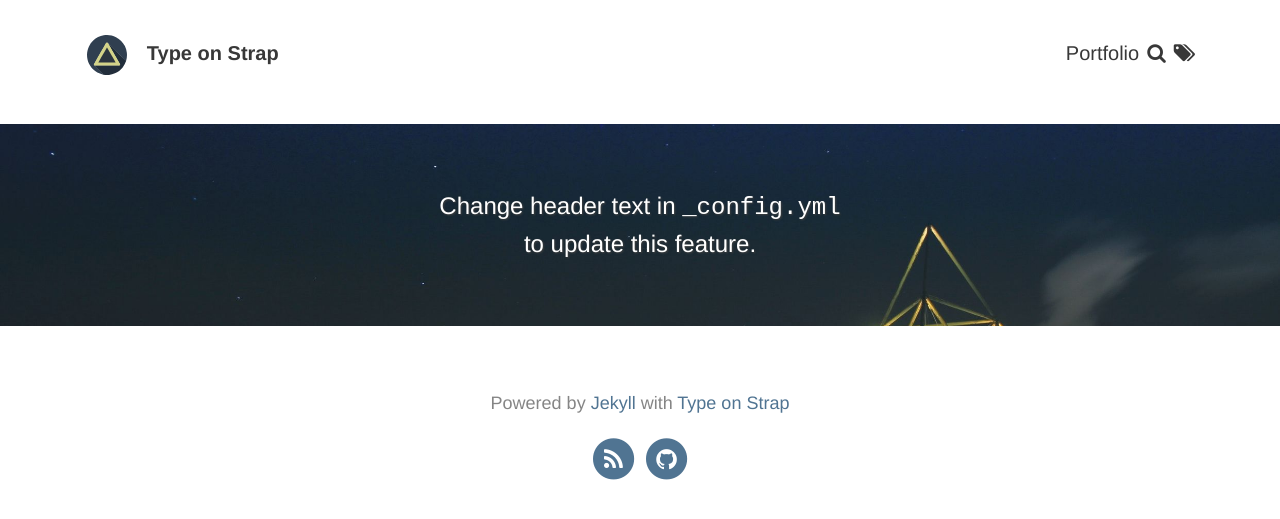
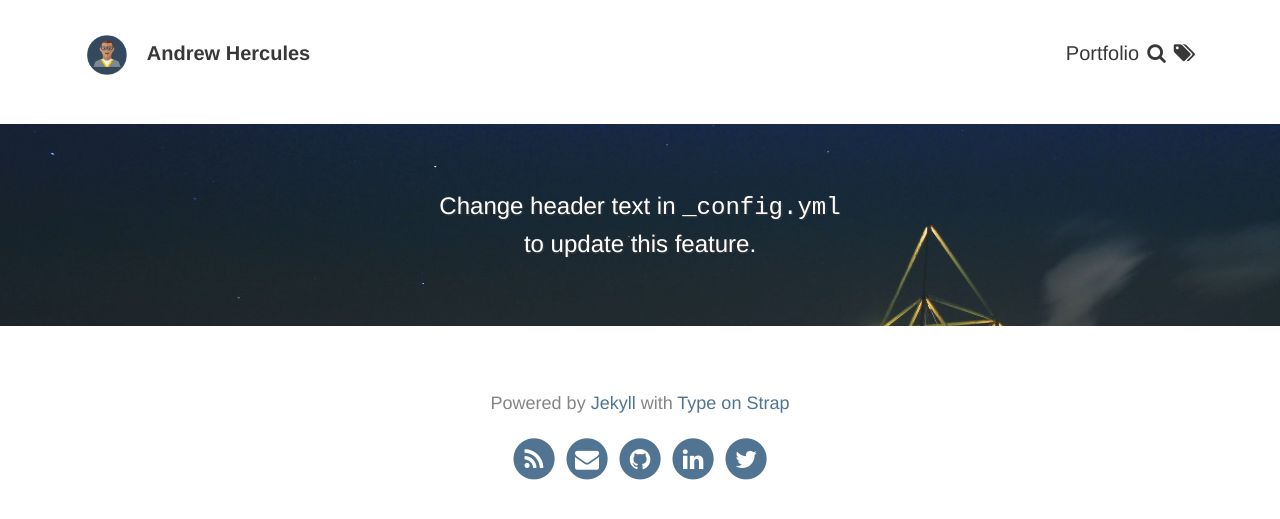
Before and after one commit to andrewhercules/andrewhercules.github.io, a Jekyll site: the page built from index.html, in a window 1280 px wide. Shown: the top 519 px of the page. Built offline with Jekyll 4.4.1, drawn with Linux system fonts in a browser that asks for light colours; the list of posts is cut into pages by our own code; some of the changed lines change nothing that is shown.

Commit message:
Updated config file with personal branding, avatar, and favicon

```diff
--- a/_config.yml
+++ b/_config.yml
@@ -5,11 +5,10 @@ url: ""
 # THEME-SPECIFIC CONFIGURATION
 theme_settings:
   # Meta
-  title: Type on Strap
-  avatar: assets/img/triangle.svg
+  title: Andrew Hercules
+  avatar: assets/img/profile.png
   favicon: assets/favicon.ico
-  gravatar: # Email MD5 hash
-  description: "A website with blog posts and pages" # used by search engines
+  description: "The personal website of Andrew Hercules" # used by search engines
 
   # Header and footer text
   header_text: > #two or three lines to describe your site
@@ -20,28 +19,10 @@ theme_settings:
 
   # Icons
   rss: true
-  email_address: # Full email address, e.g. "sam@example.com"
-  behance:
-  bitbucket:
-  dribbble:
-  facebook:
-  flickr:
-  gitlab:
-  github: "sylhare"
-  google_plus:
-  instagram:
-  keybase:
-  linkedin:  # Full URL
-  pinterest:
-  reddit:
-  soundcloud:
-  stack_exchange:  # Full URL
-  steam:
-  tumblr:
-  twitter: # "twitter username"
-  vimeo:
-  wordpress:
-  youtube:
+  email_address: "andrewhercules@gmail.com"
+  github: "andrewhercules"
+  linkedin:  "https://www.linkedin.com/in/andrewhercules/"
+  twitter: "andrewhercules"
 
   # Scripts / Features
   google_analytics: # Tracking ID, e.g. "UA-000000-01"
```
Also changed, not shown: assets/favicon.ico (added), assets/img/profile.png (added).
